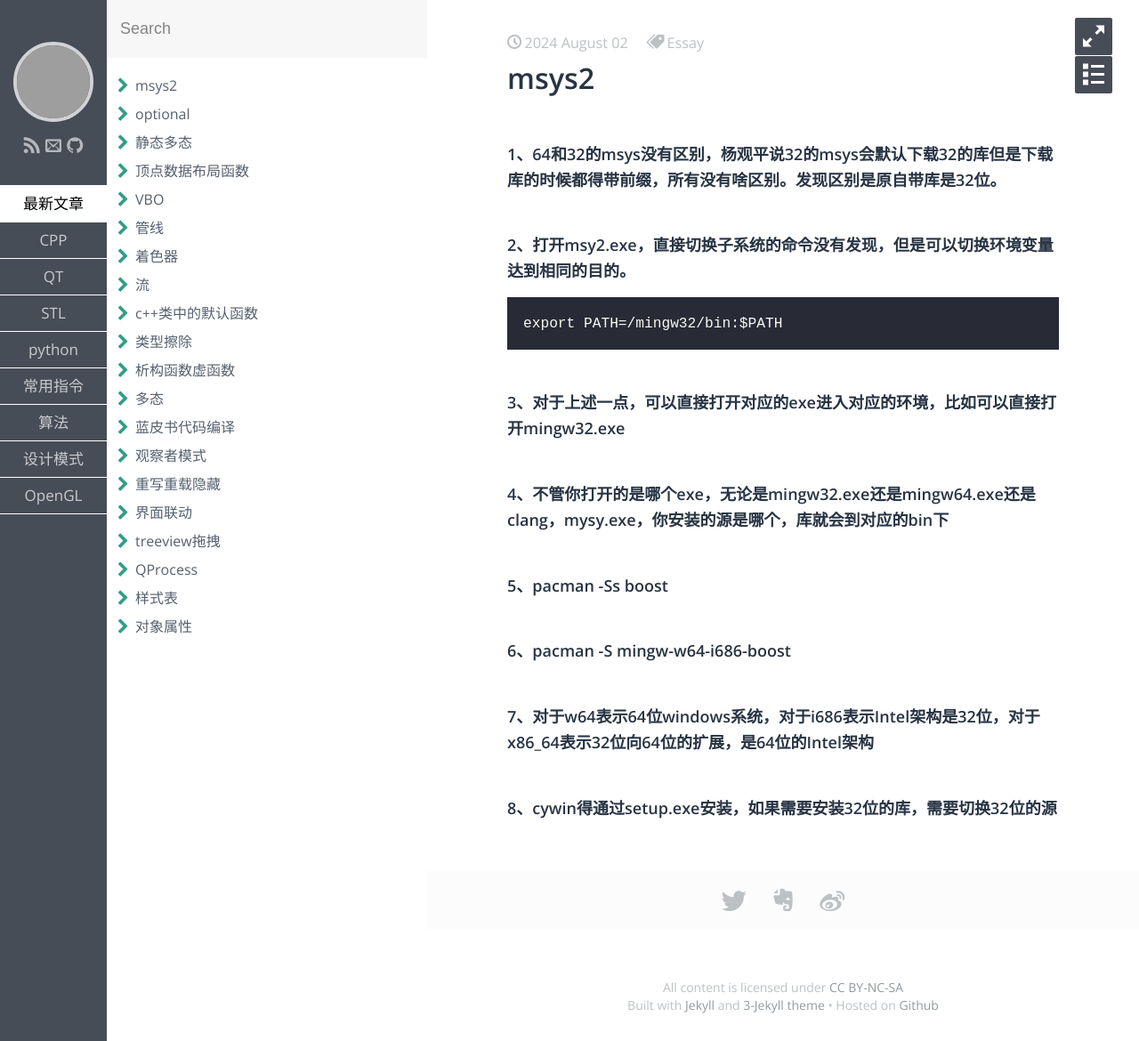
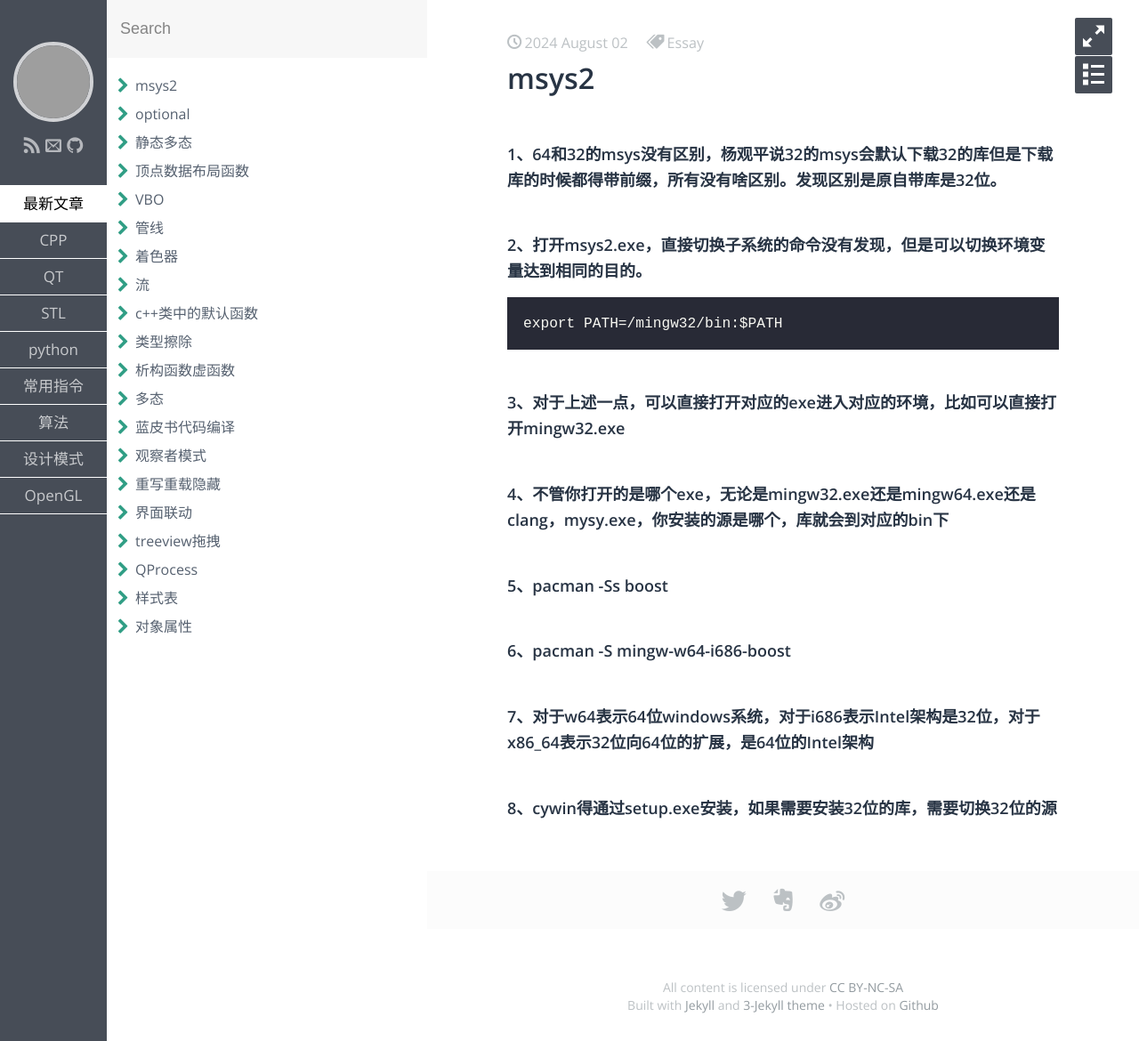
Before and after one commit to aliangaaa/aliangaaa.github.io, a Jekyll site: the page built from _posts/常用指令/2024-8-2-msys2.md, in a window 1280 px wide. Shown: the whole page at 89% size. Built offline with Jekyll 4.4.1, drawn with Linux system fonts in a browser that asks for light colours; some web fonts are replaced; grey boxes are pictures that could not be loaded.

Commit message:
Update 2024-8-2-msys2.md

````diff
--- a/_posts/常用指令/2024-8-2-msys2.md
+++ b/_posts/常用指令/2024-8-2-msys2.md
@@ -8,7 +8,7 @@ description:
 ---
 
 #### 1、64和32的msys没有区别，杨观平说32的msys会默认下载32的库但是下载库的时候都得带前缀，所有没有啥区别。发现区别是原自带库是32位。
-#### 2、打开msy2.exe，直接切换子系统的命令没有发现，但是可以切换环境变量达到相同的目的。
+#### 2、打开msys2.exe，直接切换子系统的命令没有发现，但是可以切换环境变量达到相同的目的。
 ```
 export PATH=/mingw32/bin:$PATH
 ```
````
